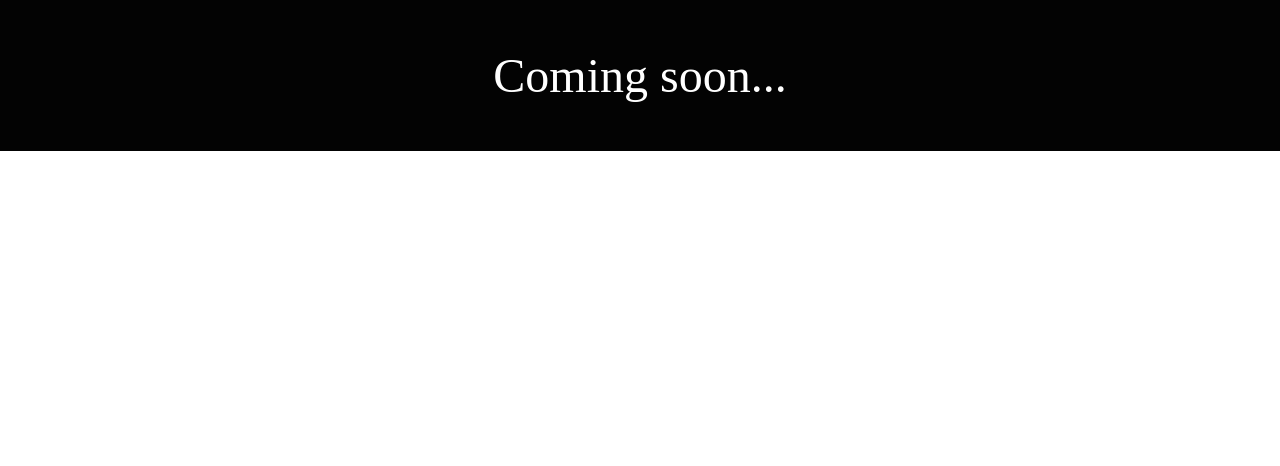
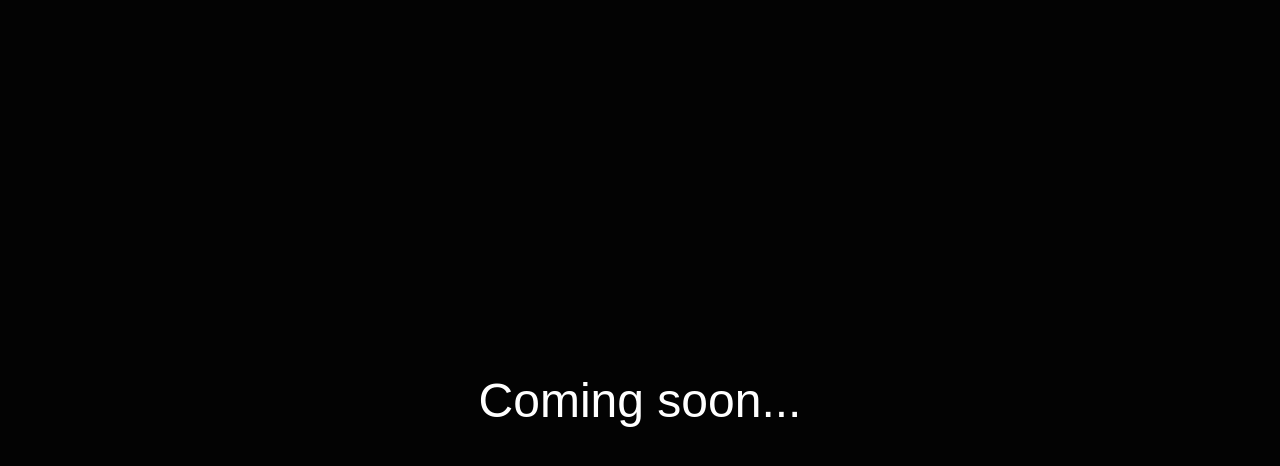
Before and after one commit to franc0rk/corkyp, a plain HTML site: page index.html in a window 1280 px wide. Drawn offline with Linux system fonts and the light colour scheme.

Commit message:
change height and font family

```diff
--- a/styles.css
+++ b/styles.css
@@ -1,11 +1,12 @@
 body {
     margin: 0;
     padding: 0;
+    font-family: sans-serif;
 }
 
 div {
     width: 100%;
-    height: 100%;
+    height: 100vh;
     display: flex;
     align-items: center;
     justify-content: center;
```
